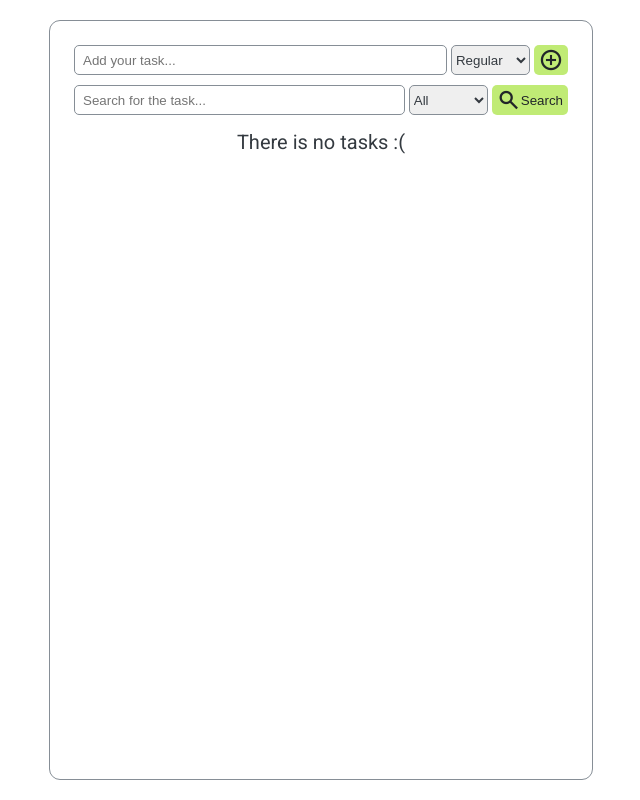
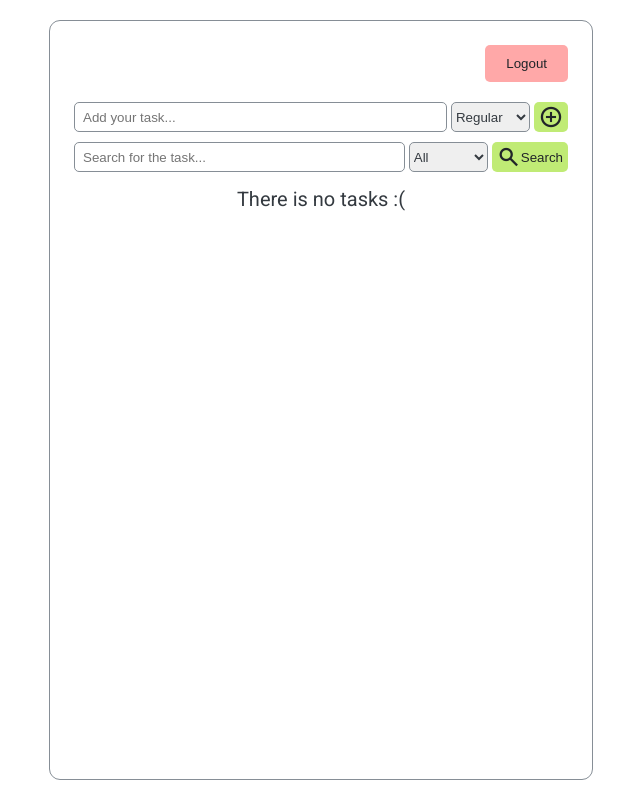
Before and after one commit to NERFTHISPLS/angular-todo-list, an Angular app: page /todo in a window 1280 px wide. Shown: the whole page, without its empty margins (319-959 px from the left). Built offline with nearby package versions, Linux system fonts and the light colour scheme.

Commit message:
Create template and styles for navbar

```diff
--- a/src/app/navbar/navbar.component.html
+++ b/src/app/navbar/navbar.component.html
@@ -1 +1,5 @@
-<p>navbar works!</p>
+<header class="header">
+  <nav class="navbar">
+    <button class="btn btn-logout">Logout</button>
+  </nav>
+</header>
--- a/src/app/navbar/navbar.component.scss
+++ b/src/app/navbar/navbar.component.scss
@@ -0,0 +1,21 @@
+.navbar {
+  display: flex;
+  align-items: center;
+}
+
+.btn-logout {
+  padding: 1rem 2rem;
+
+  margin-left: auto;
+  margin-bottom: 2rem;
+
+  background-color: #ffa8a8;
+
+  &:hover {
+    background-color: #ffc9c9;
+  }
+
+  &:focus {
+    border-color: #f03e3e;
+  }
+}
--- a/src/app/pages/todo/todo.component.html
+++ b/src/app/pages/todo/todo.component.html
@@ -1,4 +1,5 @@
 <div class="container">
+  <app-navbar />
   <app-task-form class="task-form" (newTaskEvent)="setNewTask($event)" />
   <app-tasks-search (searchQueryEvent)="searchTasks($event)" />
   <app-tasks-list [newTask]="newTask" [filteredTasks]="taskParams" />
```
Also changed, not shown: src/app/pages/todo/todo.component.ts (+7 -1 lines).
